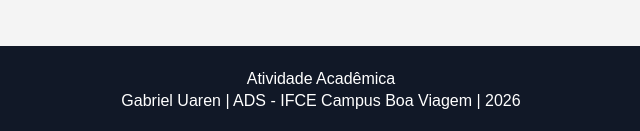
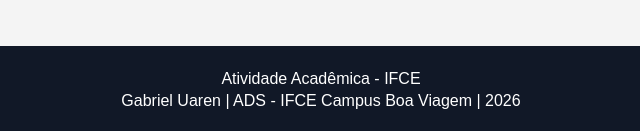
Before and after one commit to GabrielUaren18/sistema-de-pedidos-arquitetura, a plain HTML site: page index.html in a window 1280 px wide. Shown: the part 2321-2452 px from the top of the page, 319-959 px from the left. Drawn offline with Linux system fonts and the light colour scheme.

Commit message:
Refatoração da arquitetura

```diff
--- a/index.html
+++ b/index.html
@@ -253,7 +253,7 @@
 </div>
 
 <footer class="rodape">
-  <p>Atividade Acadêmica</p>
+  <p>Atividade Acadêmica - IFCE</p>
   <p>Gabriel Uaren | ADS - IFCE Campus Boa Viagem | 2026</p>
 </footer>
 
```
